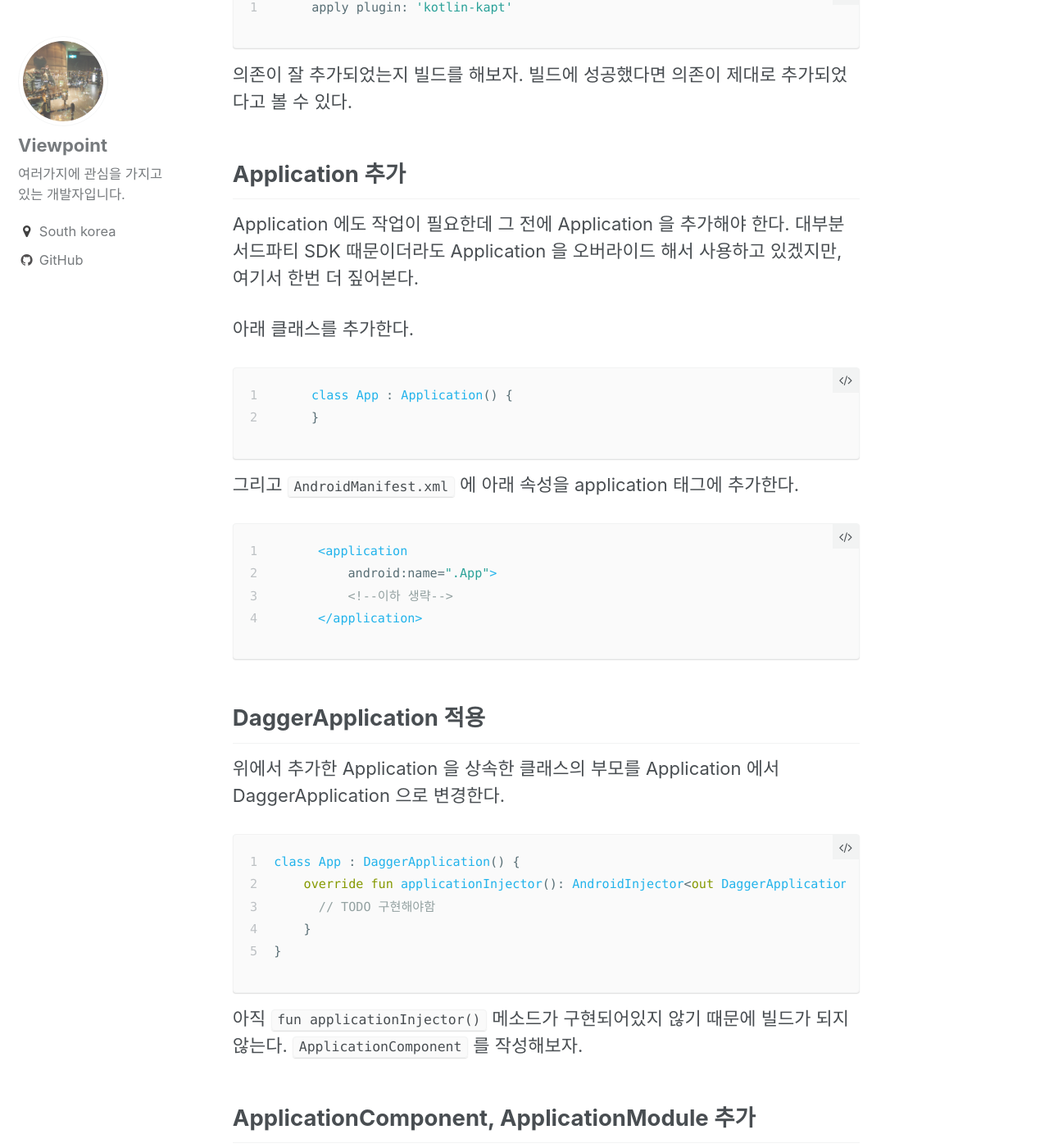
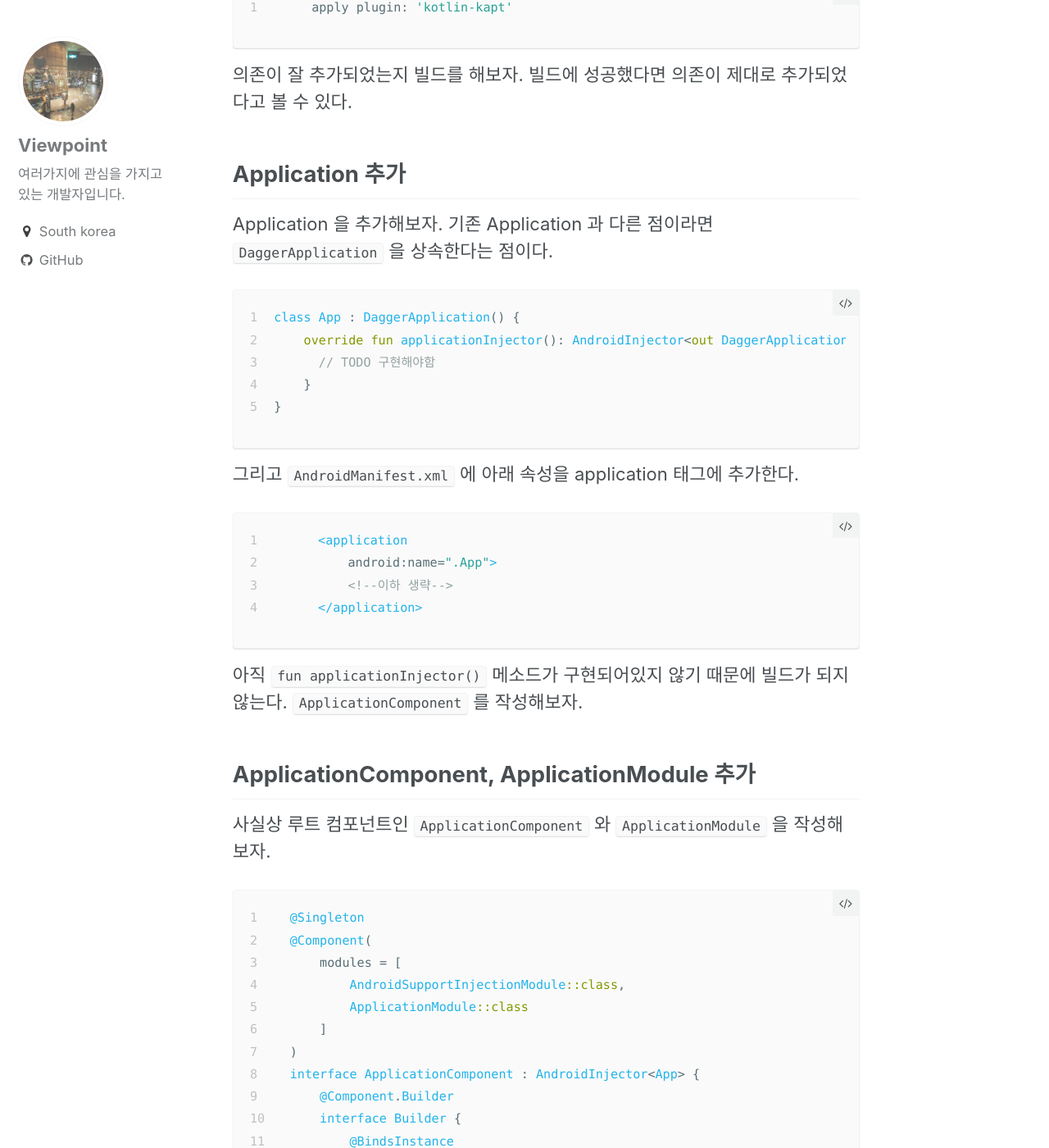
Before and after one commit to hide1202/hide1202.github.io, a Jekyll site: the page built from _posts/2020-02-15-dagger-getting-started.md, in a window 1280 px wide and 1400 px high, scrolled down 1809 px. Shown: the whole window at 82% size. Built offline with Jekyll 4.4.1, drawn with Linux system fonts in a browser that asks for light colours; some of the changed text lies outside the part shown.

Commit message:
Dagger 시작하기 글 일부 수정

```diff
--- a/_posts/2020-02-15-dagger-getting-started.md
+++ b/_posts/2020-02-15-dagger-getting-started.md
@@ -32,7 +32,7 @@ Dagger 를 사용하기 위해선 우선 Dagger 를 프로젝트에 추가해야
 
 아래 내용을 app 모듈의 build.gradle 의 `dependencies` 에 추가하자.
 
-(2020년 2월 15일 기준, 최신 버전 2.26을 적용했다. 버전을 번경하고 싶다면 모든 버전을 통일해서 변경해야한다.)
+(2020년 2월 15일 기준, 최신 버전 2.26을 적용했다. 버전을 번경하고 싶다면 모든 버전을 통일해서 변경하면 된다.)
 
 {% highlight gradle linenos %}
 dependencies {
@@ -54,12 +54,13 @@ apply plugin: 'kotlin-kapt'
 의존이 잘 추가되었는지 빌드를 해보자. 빌드에 성공했다면 의존이 제대로 추가되었다고 볼 수 있다.
 
 ## Application 추가
-Application 에도 작업이 필요한데 그 전에 Application 을 추가해야 한다. 대부분 서드파티 SDK 때문이더라도 Application 을 오버라이드 해서 사용하고 있겠지만, 여기서 한번 더 짚어본다.
-
-아래 클래스를 추가한다.
+Application 을 추가해보자. 기존 Application 과 다른 점이라면 `DaggerApplication` 을 상속한다는 점이다.
 
 {% highlight kotlin linenos %}
-class App : Application() {
+class App : DaggerApplication() {
+    override fun applicationInjector(): AndroidInjector<out DaggerApplication>? {
+      // TODO 구현해야함
+    }
 }
 {% endhighlight %}
 
@@ -70,17 +71,6 @@ class App : Application() {
     android:name=".App">
     <!--이하 생략-->
 </application>
-{% endhighlight %}
-
-## DaggerApplication 적용
-위에서 추가한 Application 을 상속한 클래스의 부모를 Application 에서 DaggerApplication 으로 변경한다.
-
-{% highlight kotlin linenos %}
-class App : DaggerApplication() {
-    override fun applicationInjector(): AndroidInjector<out DaggerApplication>? {
-      // TODO 구현해야함
-    }
-}
 {% endhighlight %}
 
 아직 `fun applicationInjector()` 메소드가 구현되어있지 않기 때문에 빌드가 되지 않는다. `ApplicationComponent` 를 작성해보자.
```
